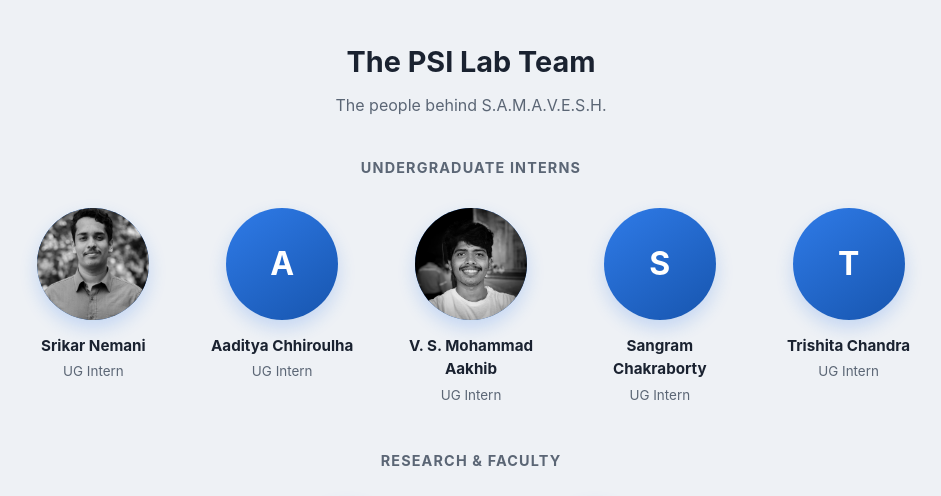
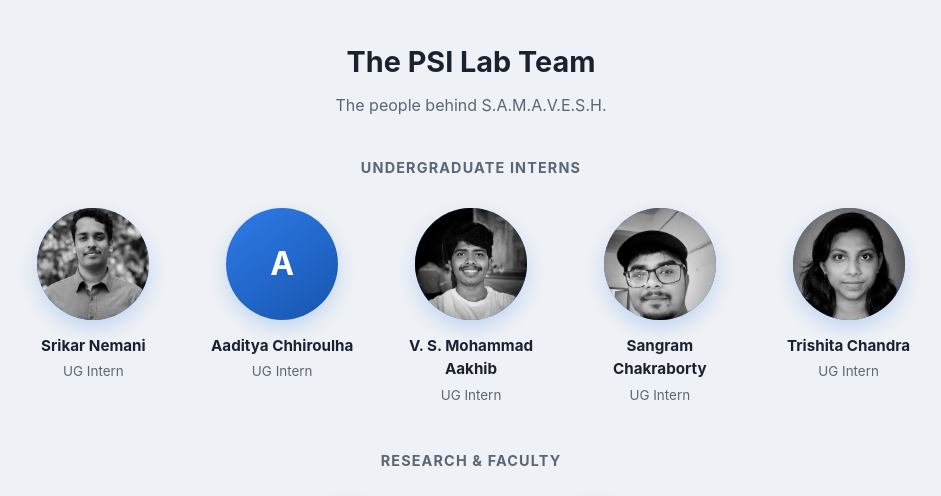
Before and after one commit to The-PSI-Lab/samavesh, a Flask app: page /team in a window 1280 px wide. Shown: the part 56-552 px from the top of the page, without its empty margins (169-1110 px from the left). Run offline with Flask 3, Linux system fonts and the light colour scheme.

Commit message:
Add Sangram and Trishita team portraits

```diff
--- a/static/css/style.css
+++ b/static/css/style.css
@@ -244,6 +244,7 @@ body { font-family: var(--sans); background: var(--bg); color: var(--ink); line-
   margin: 0 auto 14px; box-shadow: 0 8px 18px rgba(31,111,235,0.2); overflow: hidden;
 }
 .team-avatar img { width: 100%; height: 100%; object-fit: cover; object-position: center 20%; }
+.team-avatar img.team-photo--sangram { object-position: center 32%; }
 .team-card h3 { font-size: 0.95rem; margin: 0; }
 .team-card p { color: var(--muted); font-size: 0.84rem; margin-top: 4px; }
 .team-section--lead { display: flex; flex-direction: column; align-items: center; }
--- a/templates/team.html
+++ b/templates/team.html
@@ -27,6 +27,10 @@
           <img src="{{ url_for('static', filename='images/srikar-nemani.png') }}" alt="Srikar Nemani">
           {% elif name == "V. S. Mohammad Aakhib" %}
           <img src="{{ url_for('static', filename='images/aakhib.png') }}" alt="V. S. Mohammad Aakhib">
+          {% elif name == "Sangram Chakraborty" %}
+          <img src="{{ url_for('static', filename='images/sangram-chakraborty.png') }}" alt="Sangram Chakraborty" class="team-photo--sangram">
+          {% elif name == "Trishita Chandra" %}
+          <img src="{{ url_for('static', filename='images/trishita-chandra.png') }}" alt="Trishita Chandra">
           {% else %}
           {{ name[0] }}
           {% endif %}
```
Also changed, not shown: static/images/sangram-chakraborty.png (added), static/images/trishita-chandra.png (added).
